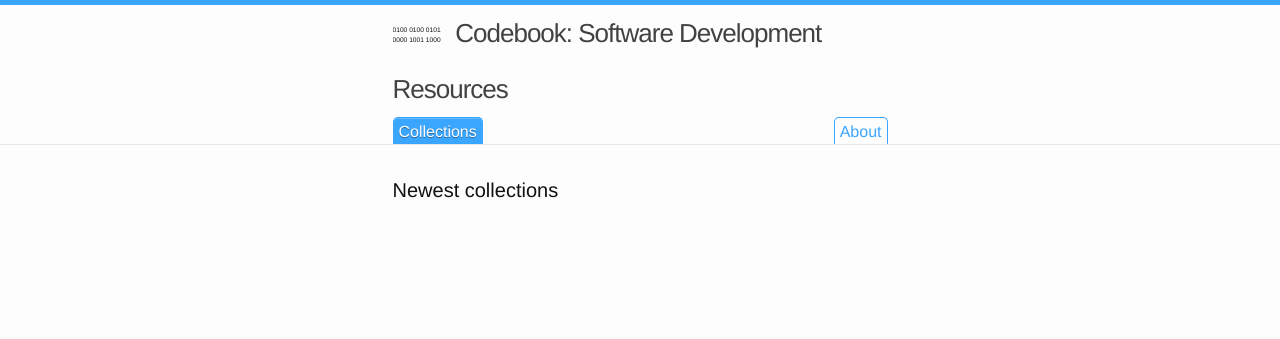
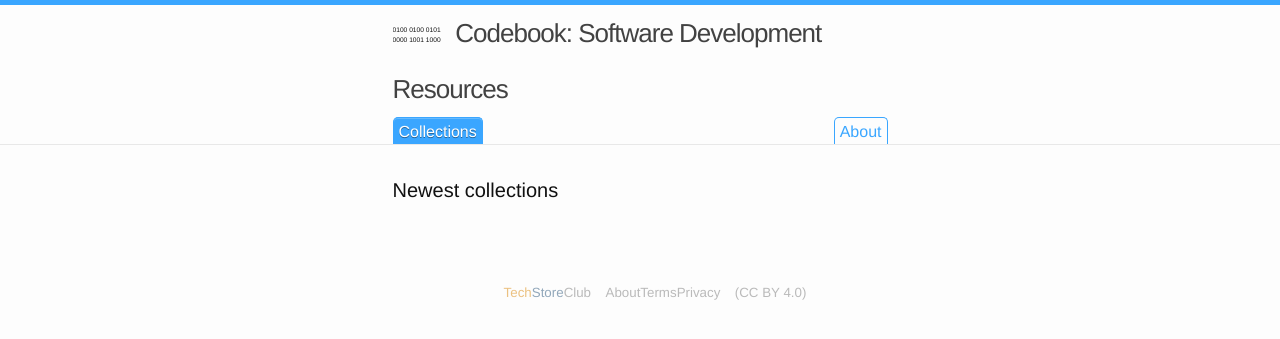
Before and after one commit to andychase/codebook, a Jekyll site: the page built from index.html, in a window 1280 px wide. Shown: the top 339 px of the page. Built offline with Jekyll 4.4.1, drawn with Linux system fonts in a browser that asks for light colours; some web fonts are replaced.

Commit message:
Add footer

```diff
--- a/_config.yml
+++ b/_config.yml
@@ -3,8 +3,10 @@ email: codebook@andychase.me
 description: Software Development Resources
 baseurl: ""
 url: "https://codebook.snc.io"
-twitter_username: techstoreclub
-github_username:  techstoreclub
+footer: |
+  * [<span class="t">Tech</span><span class="s">Store</span><span class="c">Club</span>](https://techstore.club)
+  * [About](/about)[Terms](/about/terms)[Privacy](/about/privacy)
+  * [(CC BY 4.0)](https://creativecommons.org/licenses/by/4.0/)
 
 markdown: kramdown
 # For the icons next to links
--- a/_includes/footer.html
+++ b/_includes/footer.html
@@ -1,3 +1,9 @@
+<footer class="site-footer">
+  <div class="wrapper">
+    {{ site.footer | markdownify }}
+  </div>
+</footer>
+
 <script>
   (function(i,s,o,g,r,a,m){i['GoogleAnalyticsObject']=r;i[r]=i[r]||function(){
   (i[r].q=i[r].q||[]).push(arguments)},i[r].l=1*new Date();a=s.createElement(o),
--- /dev/null
+++ b/_sass/footer.scss
@@ -0,0 +1,40 @@
+/**
+ * Site footer
+ */
+.site-footer {
+  padding: $spacing-unit 0;
+  text-align: center;
+
+  li, a {
+    color: #bababa;
+    font-size: 10pt;
+  }
+  a:visited {
+    color: #bababa;
+  }
+  ul {
+    list-style: none;
+    li {
+      display: inline;
+      padding-left: 10px;
+
+      &:first-child {
+        padding-left: 0;
+      }
+    }
+  }
+  .t, .t:visited {
+    color: #EBC181;
+  }
+  .s, .s:visited {
+    color: #91A7BA;
+  }
+  .c, .c:visited {
+    color: #bababa;
+  }
+}
+
+.footer-heading {
+  font-size: 18px;
+  margin-bottom: $spacing-unit / 2;
+}
--- a/css/main.scss
+++ b/css/main.scss
@@ -59,6 +59,7 @@ $on-laptop:        850px;
 @import
         "base",
         "layout",
+        "footer",
         "syntax-highlighting",
         "link-block",
         "topic-view",
```
